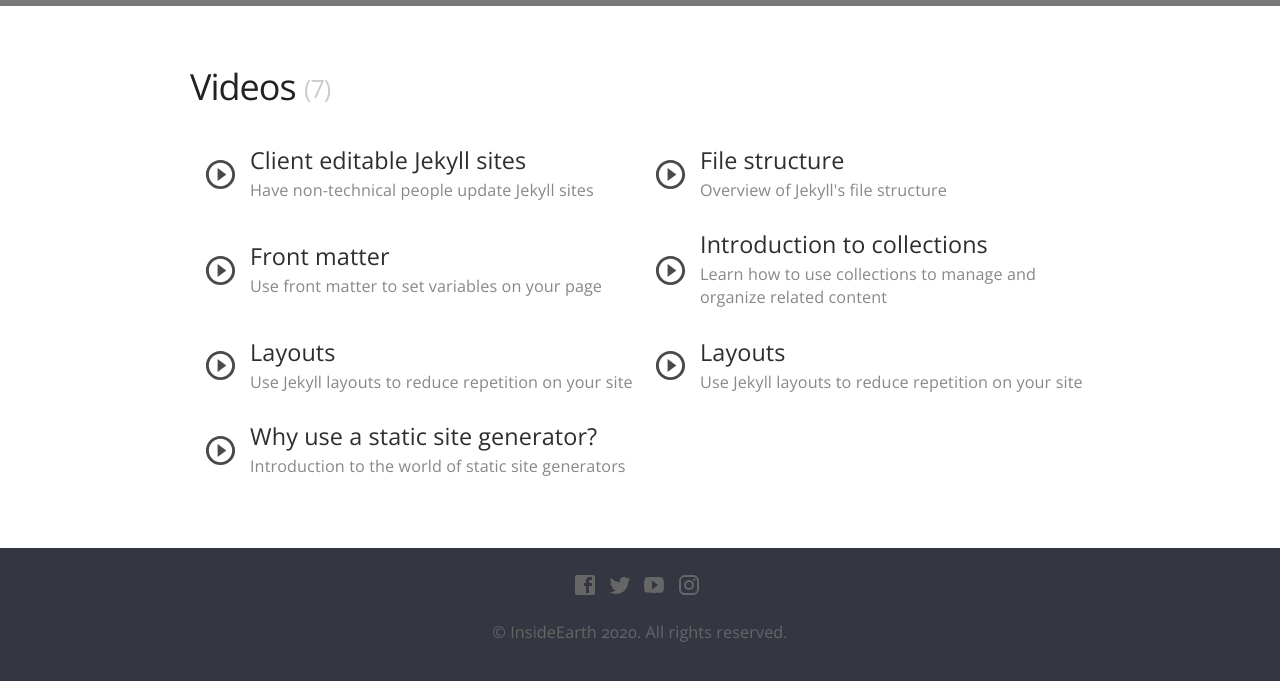
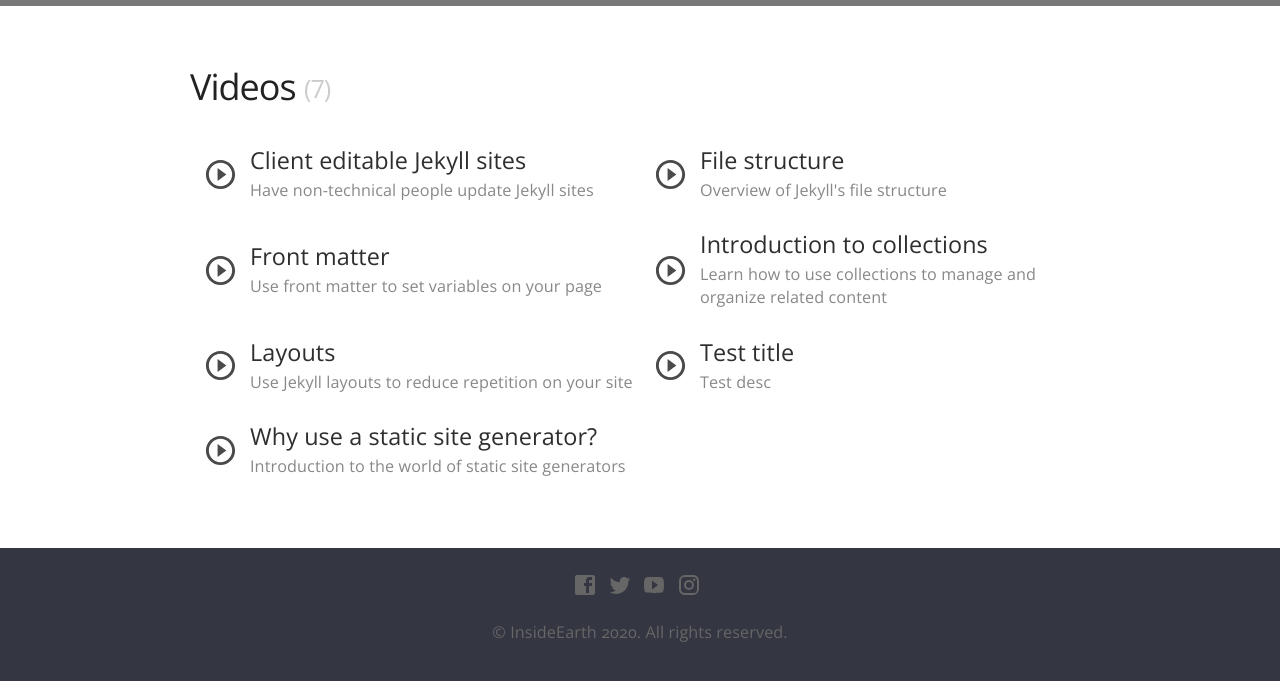
Before and after one commit to InsideEarth2150/Earth2150, a Jekyll site: the page built from videos.html, in a window 1280 px wide, cut to the strip 120-801 px from the top of the page. Built offline with Jekyll 4.4.1, drawn with Linux system fonts in a browser that asks for light colours; nearby versions of some CDN libraries.

Commit message:
Update 2020-01-15-test.md

```diff
--- a/_posts/2020-01-15-test.md
+++ b/_posts/2020-01-15-test.md
@@ -1,8 +1,8 @@
 ---
-date: 2017-01-15
-title: Layouts
+date: 2020-01-15
+title: Test title
 video_id: Gc2d-eGSSdQ
-description: Use Jekyll layouts to reduce repetition on your site
+description: Test desc
 categories:
   - deployment
 resources:
```
